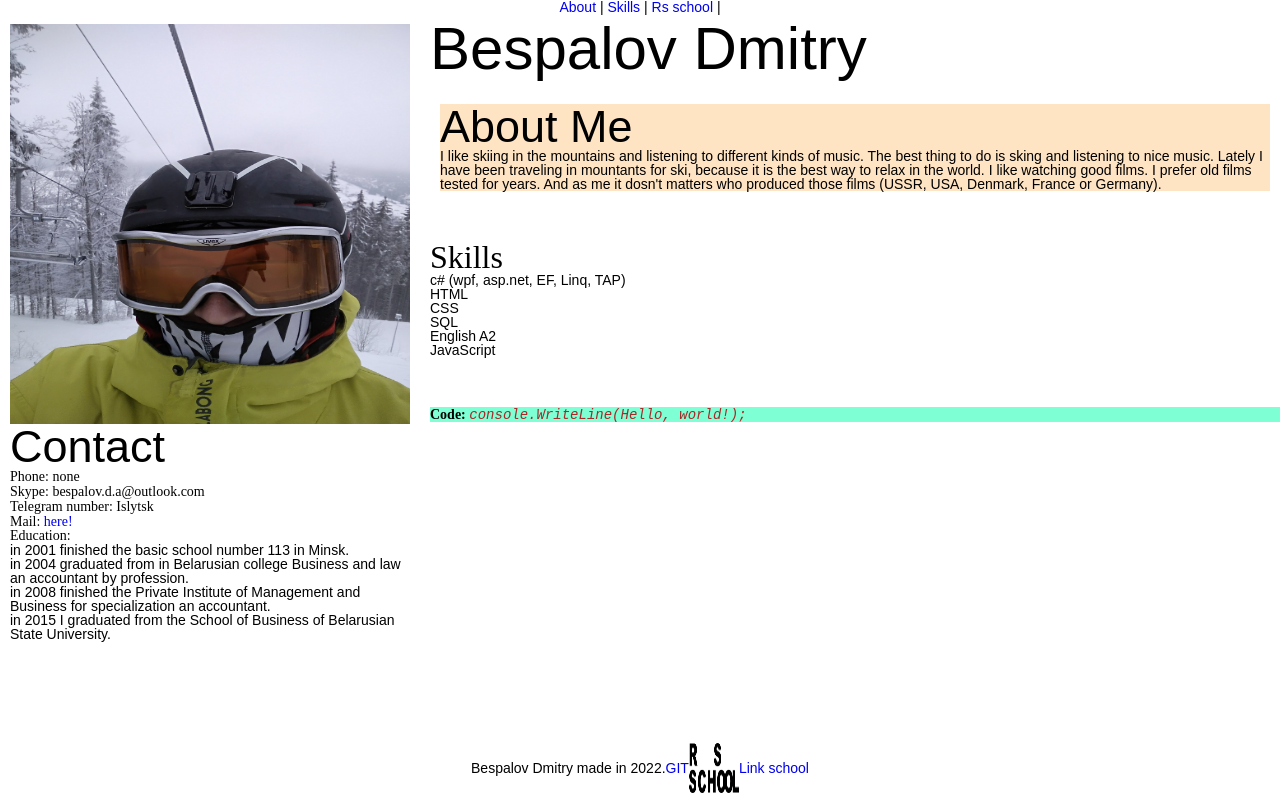
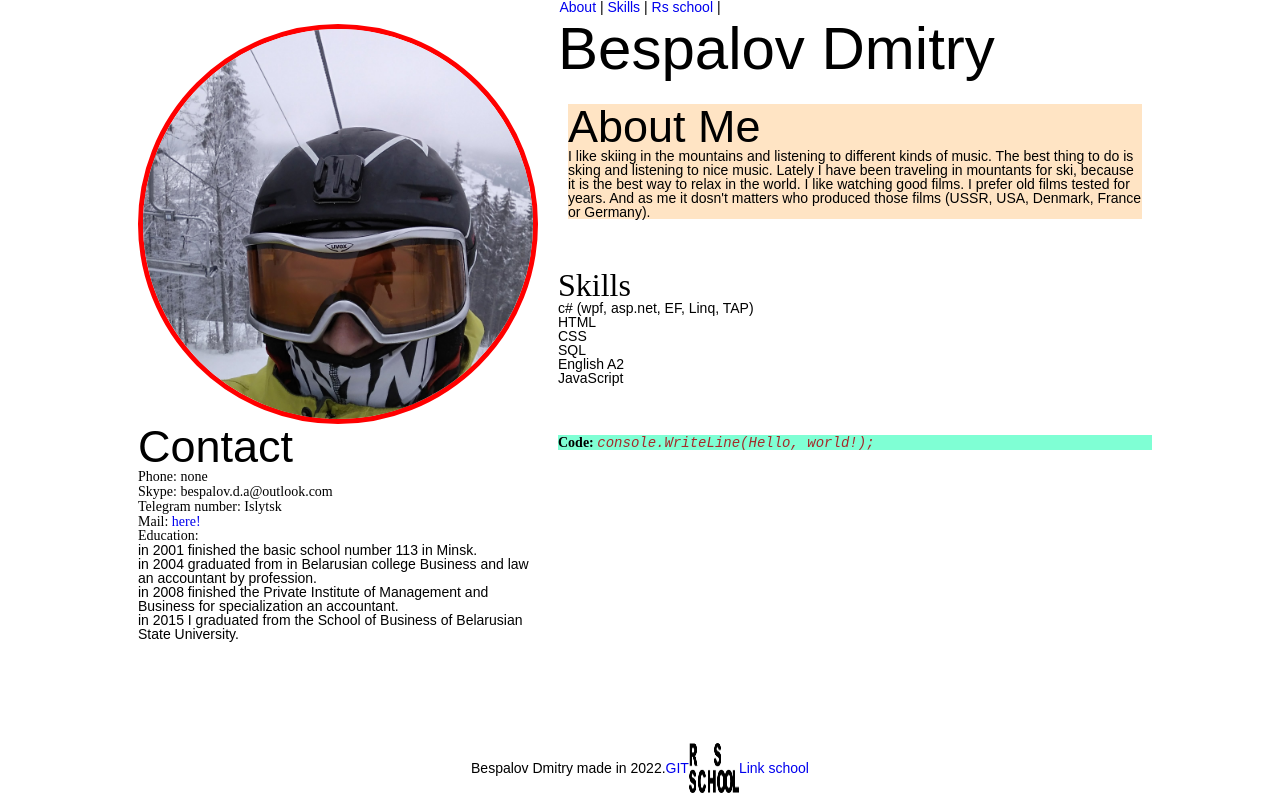
Before and after one commit to DmBes/cv, a plain HTML site: page index.html in a window 1280 px wide. Drawn offline with Linux system fonts and the light colour scheme.

Commit message:
add:commit

```diff
--- a/index.html
+++ b/index.html
@@ -3,12 +3,12 @@
 <head>
     <meta charset="UTF-8">
     <meta http-equiv="X-UA-Compatible" content="IE=edge">
-    <meta name="viewport" content="width=device-width, initial-scale=1.0">
+
     <meta name="description" content="сurriculum vitae DmBes">
     <meta property="og:title" content="сurriculum vitae DmBes">
     <meta property="og:image" content="/logo-rsschool3.png">
     <link rel="icon" href="/logo-rsschool3.png" sizes="32x32">
-    <meta name="viewport" content="width=1920, user-scalable=no">
+    <meta name="viewport" content="width=device-width, initial-scale=1.0, user-scalable = 0 , minimum-scale = 1, maximum-scale = 1">
     <link href="style.css" rel="stylesheet" type="text/css">
 
     <title>CV BesDm</title>
@@ -26,7 +26,7 @@
         <div class="main_div">
             <div class="left-side">
                 <div class="left-side-colums">
-                    <img src="image/me.jpg"  width="400" height="400" alt="image/logo-rsschool3.png"/>
+                    <img src="image/me.jpg"  width="400" height="400" style="object-fit: cover; border:#FF0000 5px solid; border-radius:50%  " alt="image/logo-rsschool3.png"/>
                     <h2>Contact</h2>
                     <div>
                         <div class="ContactWrapper">
--- a/style.css
+++ b/style.css
@@ -24,6 +24,8 @@ body{
 .wrapper {
     min-height: 100%;
     overflow: hidden;
+    max-width: 1024px;
+    margin: 0 auto;
 
     display: flex;
     flex-direction: column;
```
